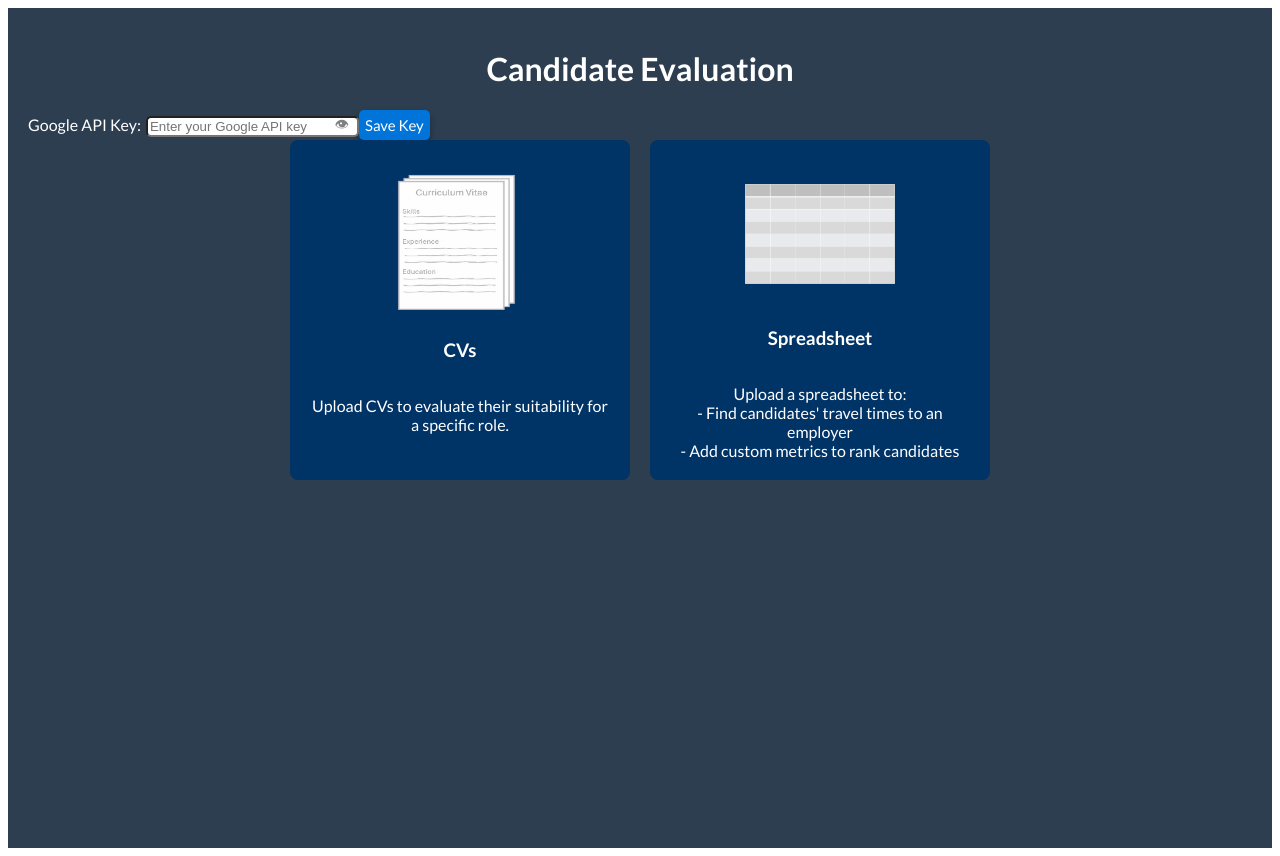
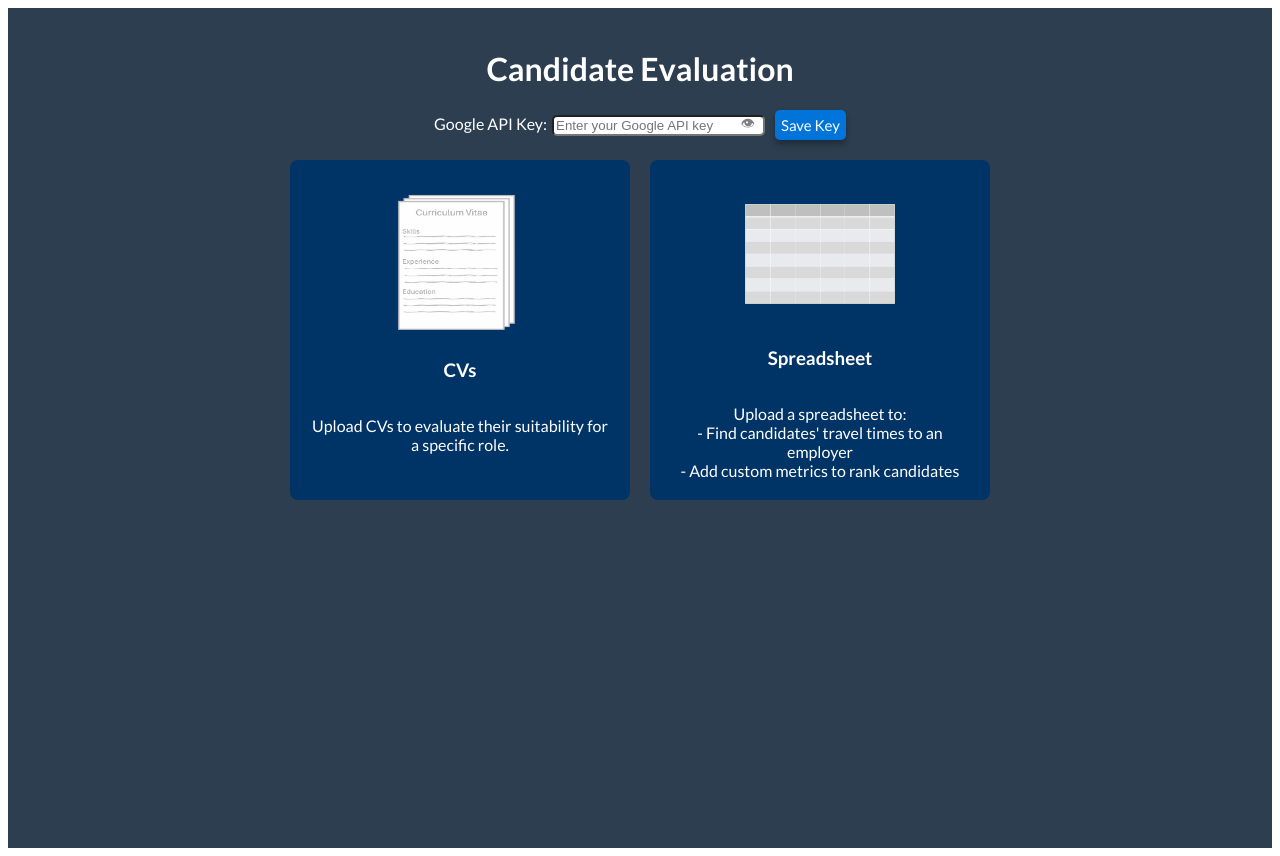
Before and after one commit to tombracey/Candidate-Evaluation-Software, a React (Create React App) app in the folder frontend/react-app/: page / in a window 1280 px wide. Built offline with nearby package versions, Linux system fonts and the light colour scheme.

Commit message:
adjusted styling on api key input

```diff
--- a/frontend/react-app/src/App.css
+++ b/frontend/react-app/src/App.css
@@ -141,3 +141,12 @@ input {
   0% { transform: rotate(0deg); }
   100% { transform: rotate(360deg); }
 }
+
+
+.api-key-container {
+  display: flex;
+  justify-content: center;
+  margin-bottom: 20px;
+  gap: 10px;
+  align-items: center;
+}
```
